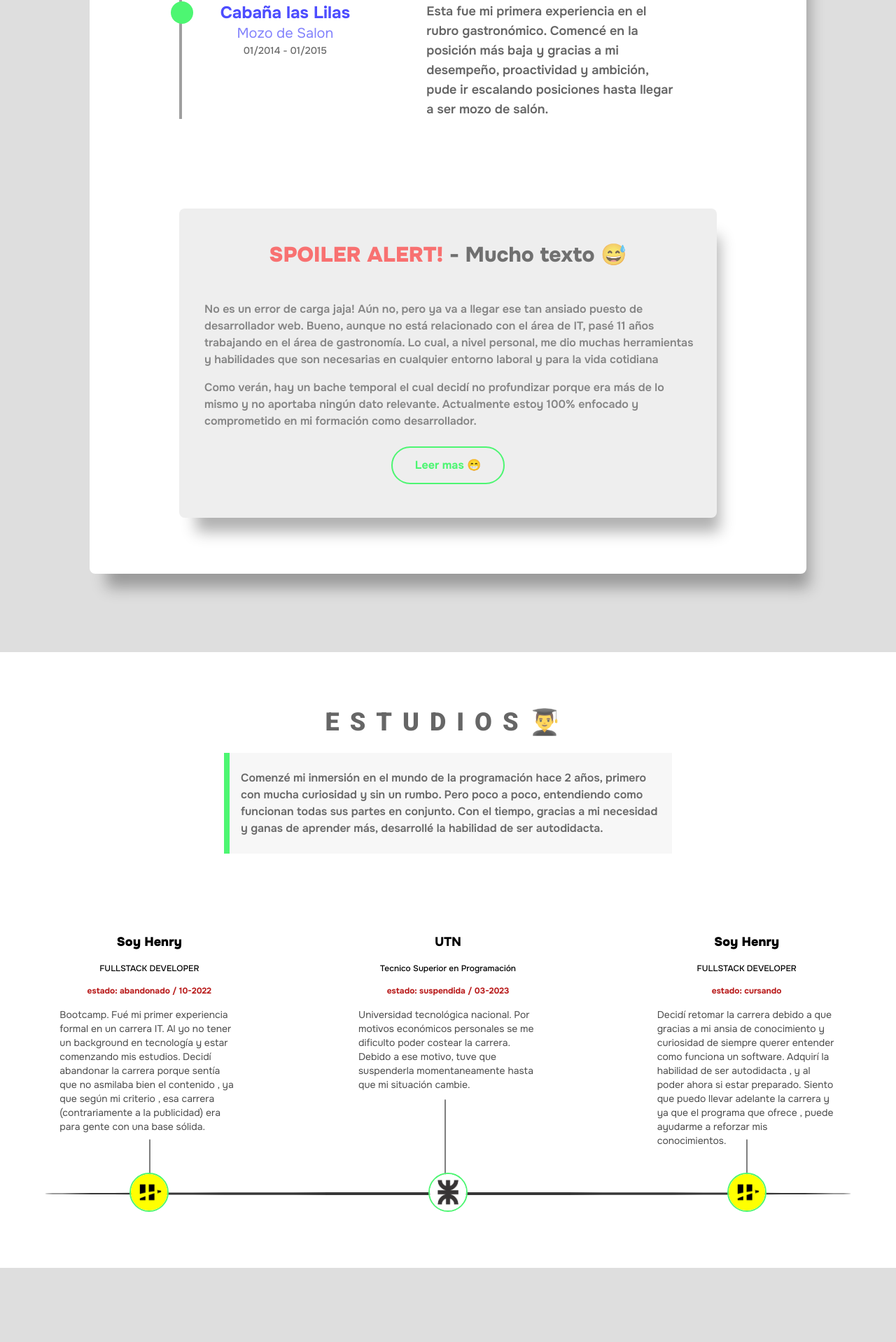
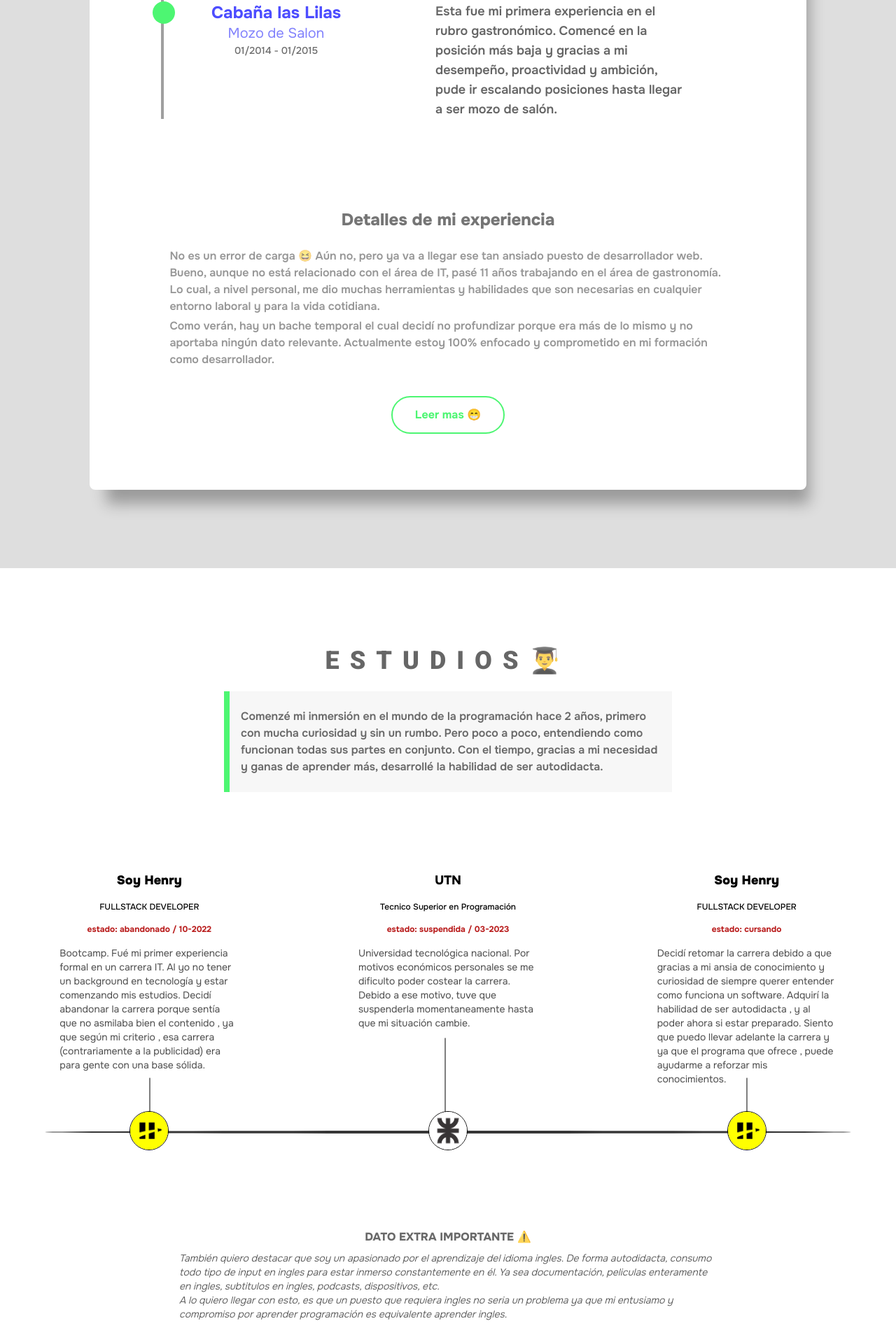
Before and after one commit to SebaPerez90/PORTFOLIO, a Next.js app: page / in a window 1280 px wide. Shown: the part 2371-4289 px from the top of the page at 70% size. Built offline with nearby package versions, Linux system fonts and the light colour scheme.

Commit message:
adding styles in work components

```diff
--- a/src/app/globals.css
+++ b/src/app/globals.css
@@ -73,6 +73,7 @@ body {
     gap: 1.5em;
     margin-top: 5em;
   }
+
   .work-experience-container {
     > :nth-child(2) {
       h1 {
--- a/src/components/main/Experience.tsx
+++ b/src/components/main/Experience.tsx
@@ -5,6 +5,7 @@ import { Roboto } from 'next/font/google';
 import Image from 'next/image';
 import soyHenry_logo from '@/assets/images/soyHenry-logo.webp';
 import utn_logo from '@/assets/images/utn-logo.webp';
+import waiter_bg from '@/assets/images/bg-image-waiter.webp';
 
 import workExperience from '@/data/workExperience.json';
 
@@ -25,14 +26,14 @@ const Experience = () => {
 
   return (
     <>
-      <section className='shadow-[14px_30px_20px_-10px_#0000004f] py-20 px-32 w-[80%] bg-white rounded-lg'>
+      <section className='shadow-[14px_30px_20px_-10px_#0000004f] py-20 bg-white  w-full lg:w-[80%] lg:rounded-lg'>
         <h1
           className='text-3xl [letter-spacing:15px] text-[#313131be] text-center'
           style={roboto.style}>
           {engLanguageActive ? 'WORK EXPERIENCE' : 'EXPERIENCIA LABORAL'}💼
         </h1>
 
-        <div className='gap-32 mt-40 border-l-4 border-[#6161619b] flex  flex-col justify-between items-center relative work-experience-container z-10'>
+        <div className='m-[0_auto] gap-32 mt-40 w-[90%] border-l-4 border-[#6161619b] flex flex-col justify-around items-center relative work-experience-container z-10 lg:w-[80%]'>
           <div className='absolute left-[-1em] flex gap-4 justify-center bottom-[9em] w-52 h-44 bg-white text-6xl font-black z-50 text-light-500 pt-10'>
             <span className='animate-[loading_1s_linear_infinite]'>.</span>
             <span className='animate-[loading_1s_linear_infinite] [animation-delay:200ms]'>
@@ -65,25 +66,24 @@ const Experience = () => {
             </article>
           ))}
         </div>
-        <article className=' shadow-[14px_30px_20px_-10px_#0000004f] gap-6 flex flex-col items-center self-center mt-32 bg-[#eeeeee] py-12 px-6 rounded-lg'>
-          <h1 className='text-[#333333ac] text-3xl font-extrabold text-center'>
-            <strong className='text-red-400'>SPOILER ALERT! </strong>- Mucho
-            texto 😅
+        <article className='flex flex-col items-center self-center mt-32 w-[80%] m-[0_auto]'>
+          <h1 className='text-[#333333ac] text-2xl font-extrabold text-center'>
+            Detalles de mi experiencia
           </h1>
-          <div className='pl-3  mt-6 font-semibold text-[#33333390]'>
+          <div className='pl-3  mt-6 font-semibold text-[#45454590]'>
             <p>
               {engLanguageActive
-                ? `It's not a loading error jaja! Not yet, but that coveted web developer position is on its way. Well, even though it's not related to the IT field, I spent 11 years working in the gastronomy area. Which, on a personal level, gave me many tools and skills that are necessary in any work environment and for everyday life.`
-                : 'No es un error de carga jaja! Aún no, pero ya va a llegar ese tan ansiado puesto de desarrollador web. Bueno, aunque no está relacionado con el área de IT, pasé 11 años trabajando en el área de gastronomía. Lo cual, a nivel personal, me dio muchas herramientas y habilidades que son necesarias en cualquier entorno laboral y para la vida cotidiana'}
+                ? `It's not a loading error 😆 Not yet, but that coveted web developer position is on its way. Well, even though it's not related to the IT field, I spent 11 years working in the gastronomy area. Which, on a personal level, gave me many tools and skills that are necessary in any work environment and for everyday life.`
+                : 'No es un error de carga 😆 Aún no, pero ya va a llegar ese tan ansiado puesto de desarrollador web. Bueno, aunque no está relacionado con el área de IT, pasé 11 años trabajando en el área de gastronomía. Lo cual, a nivel personal, me dio muchas herramientas y habilidades que son necesarias en cualquier entorno laboral y para la vida cotidiana.'}
             </p>
-            <p className='mt-4'>
+            <p className='mt-1'>
               {engLanguageActive
                 ? `As you can see, there is a temporary gap that I decided not to delve into because it was more of the same and did not contribute any relevant information. Currently, I am 100% focused and committed to my training as a developer.`
                 : 'Como verán, hay un bache temporal el cual decidí no profundizar porque era más de lo mismo y no aportaba ningún dato relevante. Actualmente estoy 100% enfocado y comprometido en mi formación como desarrollador.'}
             </p>
           </div>
           <button
-            className='font-bold text-light-800 border-2 border-[#4df672] p-[0.8em_2em] flex w-max  relative hover:text-white hover:z-10  after:absolute after:left-[50%] after:rounded-[2em] after:bottom-0 after:w-0 after:h-full after:bg-light-800 after:-z-10 rounded-[2em] hover:after:left-[0%] hover:after:w-[100%] active:outline active:outline-2 active:outline-light-600 hover:after:duration-[400ms] hover:translate-y-[-0.3em] hover:shadow-[0px_8px_7px_#00000049] duration-300 outline-none'
+            className='mt-10 font-bold text-light-800 border-2 border-[#4df672] p-[0.8em_2em] flex w-max  relative hover:text-white hover:z-10  after:absolute after:left-[50%] after:rounded-[2em] after:bottom-0 after:w-0 after:h-full after:bg-light-800 after:-z-10 rounded-[2em] hover:after:left-[0%] hover:after:w-[100%] active:outline active:outline-2 active:outline-light-600 hover:after:duration-[400ms] hover:translate-y-[-0.3em] hover:shadow-[0px_8px_7px_#00000049] duration-300 outline-none'
             onClick={changeVisibility}>
             {visibility
               ? engLanguageActive
@@ -95,48 +95,48 @@ const Experience = () => {
           </button>
 
           <div ref={boxRef} className='[display:none]'>
-            <h1 className='text-light-800 [letter-spacing:8px] text-3xl font-extrabold text-center'>
+            <h1 className=' text-3xl font-extrabold text-center text-[#454545b9]'>
               Conclusión
             </h1>
-            <p className='px-3 text-lg font-semibold text-[#33333390]'>
+            <p className='px-3 text-lg font-semibold text-[#45454590]'>
               {engLanguageActive
                 ? `Firstly, I understood that being a waiter is not the future I want for my life. This motivated me to dedicate all my effort, passion, and energy to my training in technology. I am a very determined and ambitious person when I set a goal for myself, so I know that I can bring a lot of value to any company.`
                 : 'En primer lugar, comprendí que ser mozo no es el futuro que quiero para mi vida. Esto me motivó a dedicar todo mi esfuerzo, pasión y energía a mi formación en tecnología. Soy una persona muy determinada y ambiciosa cuando me propongo una meta, por eso sé que puedo aportar mucho valor a cualquier empresa.'}
             </p>
-            <div className='bg-light-800  p-8 mt-4 rounded-md font-semibold text-white'>
+            <div className='bg-[#f7f7f7] border-[1px] border-light-600 p-8 mt-4 rounded-md font-semibold text-[#45454590]'>
               <p>
                 {engLanguageActive
                   ? `From this experience, I can highlight some benefits:`
                   : 'De esta experiencia, puedo descatar algunos beneficios :'}
               </p>
-              <ol className='list-decimal flex flex-col items-start gap-4'>
-                <li className='ml-4 text-sm pr-8 mt-8'>
+              <li className='list-disc marker:text-light-800 flex flex-col items-start gap-4'>
+                <li className='ml-4 pr-8 mt-8'>
                   {engLanguageActive
                     ? `The ability to tolerate work under pressure is essential, as the job of a waiter involves constant demands and pressure, which is also applicable to the IT sector.`
                     : 'capacidad para tolerar el trabajo bajo presión es esencial, ya que el trabajo de mozo implica exigencia y presión constantes, lo cual también es aplicable a sector IT.'}
                 </li>
-                <li className='ml-4 text-sm pr-8 '>
+                <li className='ml-4 pr-8 '>
                   {engLanguageActive
                     ? `Interpersonal skills that allow me to adapt to any work environment and team without difficulty.`
                     : 'habilidades interpersonales que me permiten adaptarme a cualquier entorno laboral y equipo de trabajo sin dificultades.'}
                 </li>
-                <li className='ml-4 text-sm pr-8 '>
+                <li className='ml-4 pr-8 '>
                   {engLanguageActive
                     ? `Problem-solving skills while maintaining composure. Although both sectors involve teamwork, sometimes one must know how to handle oneself in adverse situations.`
                     : 'capidad resolutiva de problemas manteniendo la templanza. A pesar que en ambos sectores se trabaja en equipo, a veces uno mismo debe saber como manejarse en situaciones adversas.'}
                 </li>
-                <li className='ml-4 text-sm pr-8 '>
+                <li className='ml-4 pr-8 '>
                   {engLanguageActive
                     ? `And the most important one... discovering my passion and love for technology. I can spend hours and hours immersing myself more and more and always wanting to learn more.`
                     : 'y las mas importante ... descubrir mi pasión y amor por la tecnologia. Puedo pasar horas y horas sumergiendome más y más y siempre querer aprender más.'}
                 </li>
-              </ol>
+              </li>
             </div>
           </div>
         </article>
       </section>
 
-      <section className='bg-white py-20 flex flex-col items-center gap-28'>
+      <section className='bg-white py-28 flex flex-col items-center gap-28'>
         <header className='max-[950px]:top-[-2em] flex flex-col items-center '>
           <h1
             className='text-4xl [letter-spacing:15px] text-[#313131be] text-center'
@@ -174,7 +174,7 @@ const Experience = () => {
                 src={soyHenry_logo}
                 alt='soyHenry-logo'
                 priority
-                className='border-2 border-light-800 w-full h-full object-cover rounded-full'
+                className='border-[1px] border-black w-full h-full object-cover rounded-full'
               />
             </div>
           </article>
@@ -201,7 +201,7 @@ const Experience = () => {
                 src={utn_logo}
                 alt='utn-logo'
                 priority
-                className='border-2 border-light-800 w-full h-full object-cover rounded-full'
+                className='border-[1px] border-black w-full h-full object-cover rounded-full'
               />
             </div>
           </article>
@@ -227,10 +227,27 @@ const Experience = () => {
                 src={soyHenry_logo}
                 alt='soyHenry-logo'
                 priority
-                className='border-2 border-light-800 w-full h-full object-cover rounded-full'
+                className='border-[1px] border-black w-full h-full object-cover rounded-full'
               />
             </div>
           </article>
+        </div>
+        <div className='max-[950px]:w-[95%] flex flex-col items-center w-[60%] rounded-md'>
+          <h1 className='text-[#4a4a4ad3] font-extrabold mb-2'>
+            DATO EXTRA IMPORTANTE ⚠️
+          </h1>
+          <p className='italic text-sm text-[#4c4c4c] font-light'>
+            También quiero destacar que soy un apasionado por el aprendizaje del
+            idioma ingles. De forma autodidacta, consumo todo tipo de input en
+            ingles para estar inmerso constantemente en él. Ya sea
+            documentación, peliculas enteramente en ingles, subtitulos en
+            ingles, podcasts, dispositivos, etc.
+          </p>
+          <p className='italic text-sm text-[#4c4c4c] font-light'>
+            A lo quiero llegar con esto, es que un puesto que requiera ingles no
+            seria un problema ya que mi entusiamo y compromiso por aprender
+            programación es equivalente aprender ingles.
+          </p>
         </div>
       </section>
     </>
```
Also changed, not shown: src/assets/images/bg-image-waiter.webp (added).
